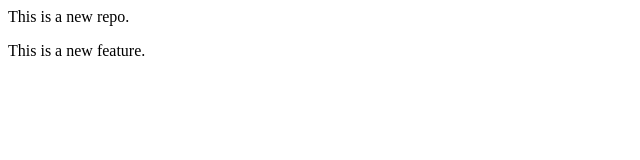
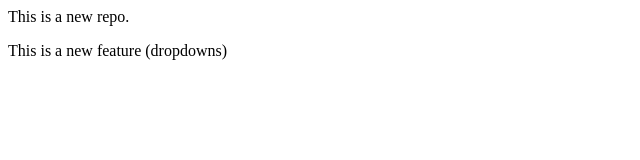
Before and after one commit to VidhuGupta/LocalRepo, a plain HTML site: page index.html in a window 1280 px wide. Shown: the full height of the page, 0-640 px from the left. Drawn offline with Linux system fonts and the light colour scheme.

```diff
--- a/index.html
+++ b/index.html
@@ -1,2 +1,2 @@
 <p>This is a new repo.</p>
-<p>This is a new feature.</p>
+<p>This is a new feature (dropdowns)</p>
```
